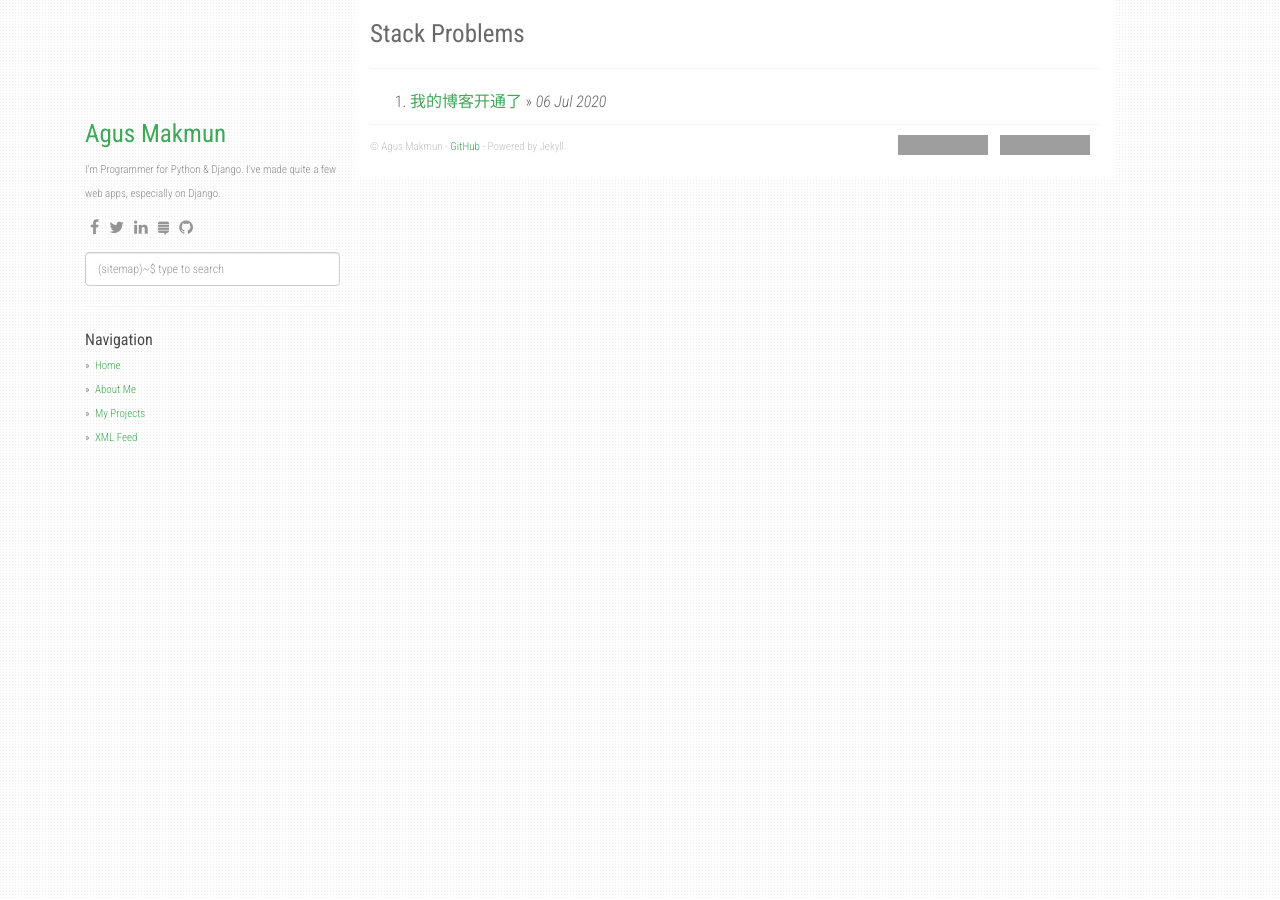
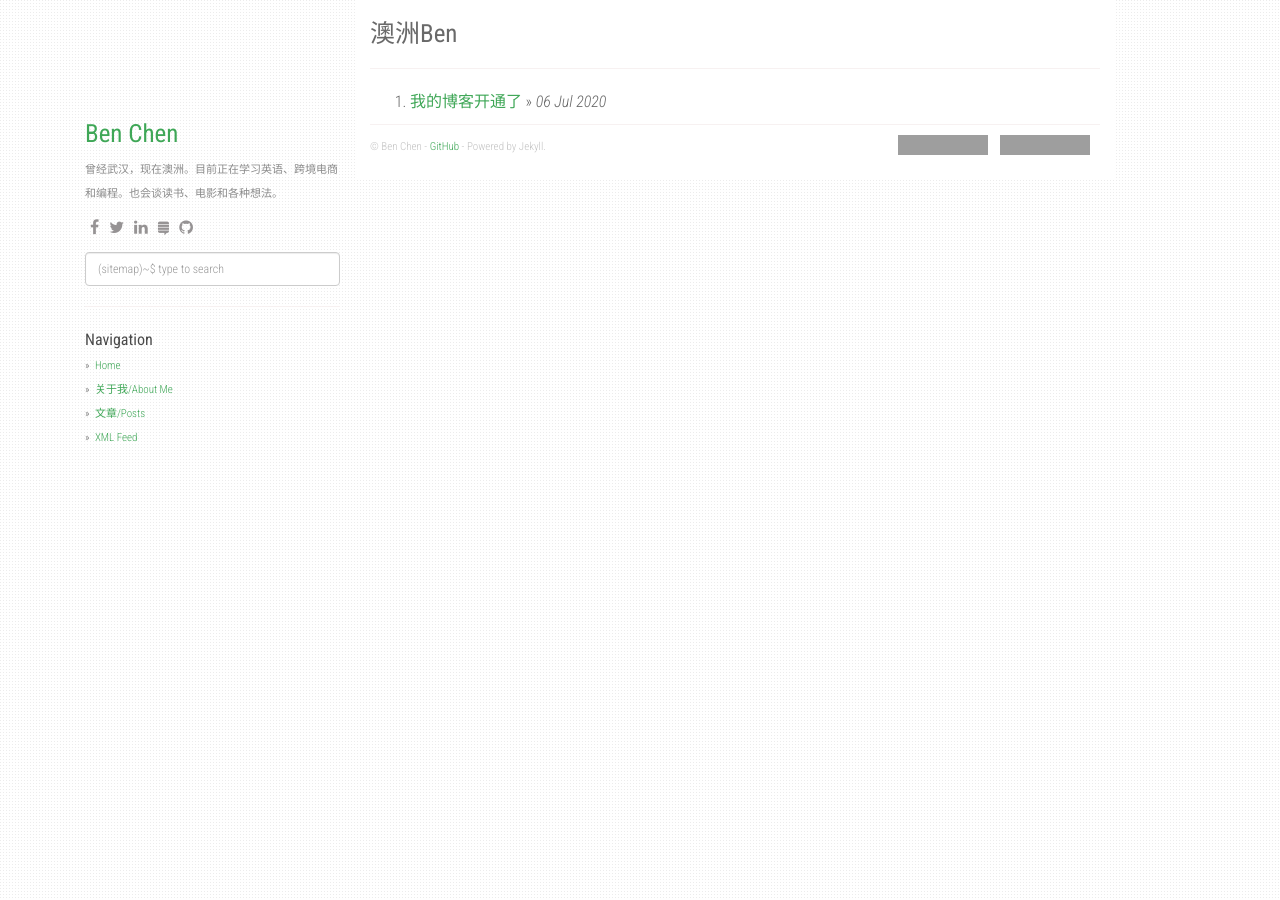
Before and after one commit to ffzz/ffzz.github.io, a Jekyll site: the page built from index.html, in a window 1280 px wide. Built offline with Jekyll 4.4.1, drawn with Linux system fonts in a browser that asks for light colours; nearby versions of some CDN libraries; the list of posts is cut into pages by our own code; grey boxes are pictures that could not be loaded.

Commit message:
Update _config.yml

```diff
--- a/_config.yml
+++ b/_config.yml
@@ -1,8 +1,8 @@
-title: Stack Problems
-description: My Personal Stack Problems
-author: Agus Makmun
+title: 澳洲Ben
+description: 我的自留地
+author: Ben Chen
 github: https://github.com/agusmakmun
-about: I'm Programmer for Python & Django. I've made quite a few web apps, especially on Django.
+about: 曾经武汉，现在澳洲。目前正在学习英语、跨境电商和编程。也会谈读书、电影和各种想法。
 disqus_shortname: stackproblems
 google_analytics: UA-XXXXXXXX-Y
 
@@ -31,9 +31,9 @@ share:
   fb_appid: 1749788565247320
 
 urls:
-    - text: About Me
+    - text: 关于我/About Me
       url: /about/
-    - text: My Projects
+    - text: 文章/Posts
       url: /projects/
     - text: XML Feed
       url: /feed.xml
```
